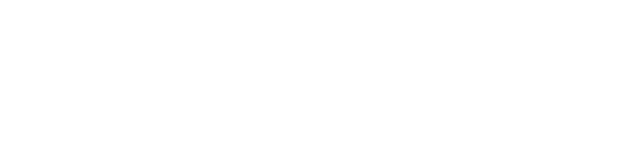
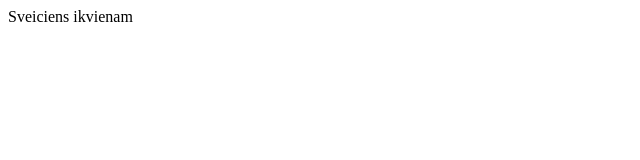
Before and after one commit to lanaivanova/atminas_spele, a plain HTML site: page index.html in a window 1280 px wide. Shown: the whole page, without its empty margins (0-640 px from the left). Drawn offline with Linux system fonts and the light colour scheme.

Commit message:
Update index.html

```diff
--- a/index.html
+++ b/index.html
@@ -7,6 +7,6 @@
     <title>StartIT piemers</title>
 </head>
 <body>
-
+    Sveiciens ikvienam
 </body>
 </html>
```
